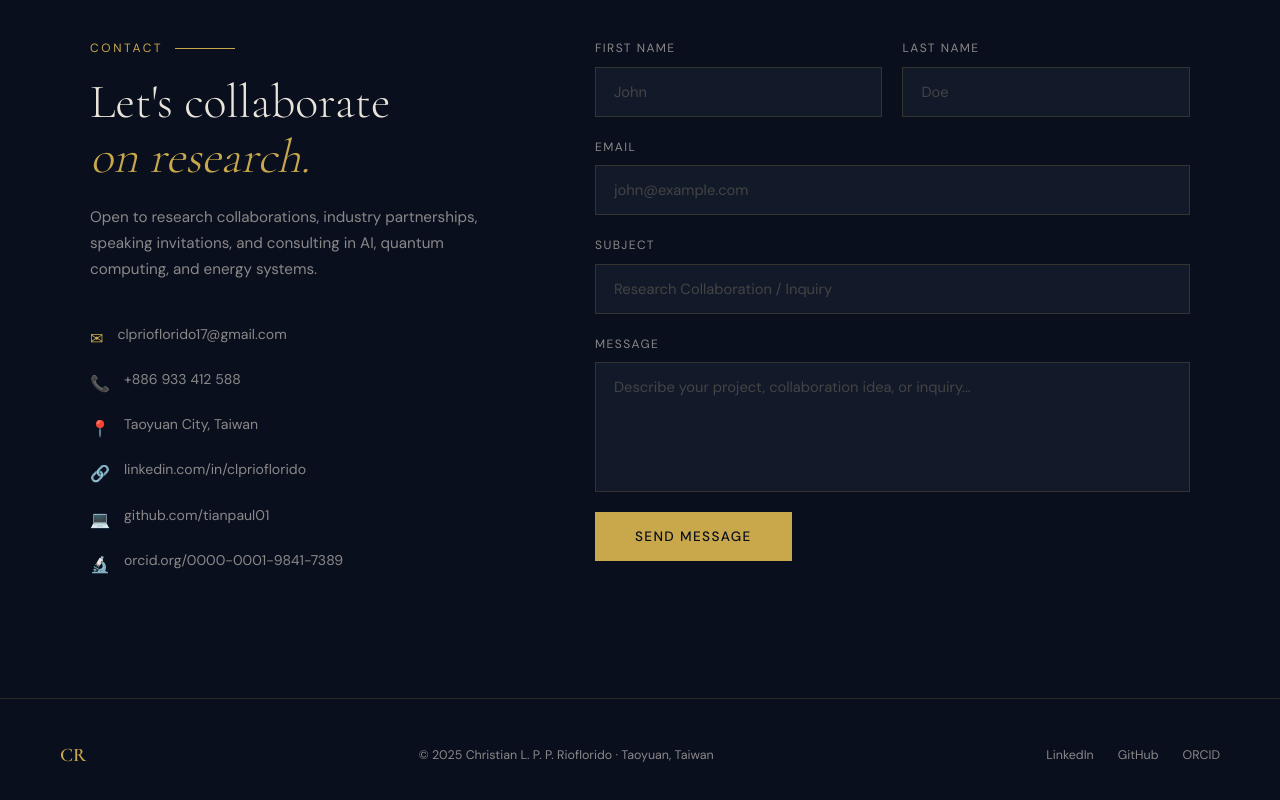
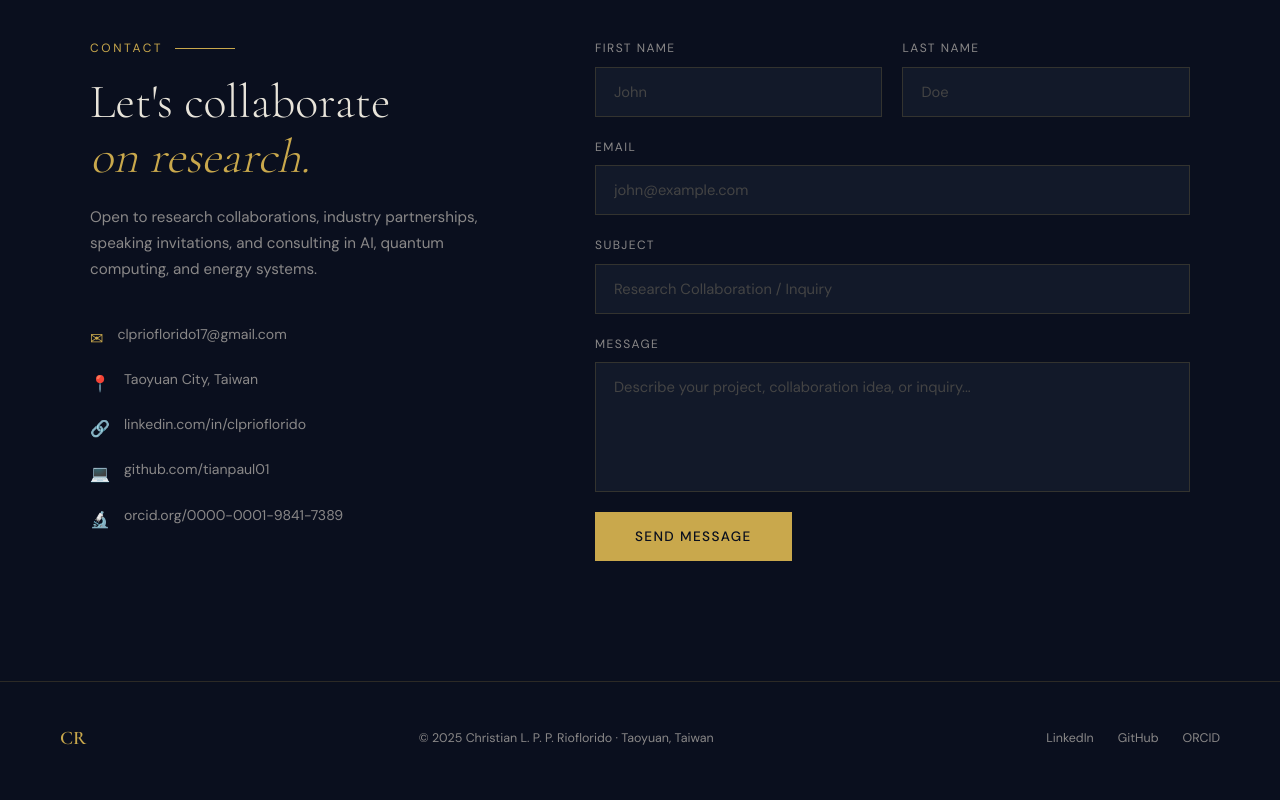
Before and after one commit to tianpaul01/tianpaul01.github.io, a plain HTML site: page index.html in a window 1280 px wide. Shown: the part 6390-7190 px from the top of the page. Drawn offline with nearby package versions, Linux system fonts and the light colour scheme.

Commit message:
Update index.html

```diff
--- a/index.html
+++ b/index.html
@@ -541,7 +541,6 @@
           <p>Open to research collaborations, industry partnerships, speaking invitations, and consulting in AI, quantum computing, and energy systems.</p>
           <div class="contact-detail">
             <div class="contact-line"><span>✉</span><a href="mailto:clprioflorido17@gmail.com">clprioflorido17@gmail.com</a></div>
-            <div class="contact-line"><span>📞</span><span>+886 933 412 588</span></div>
             <div class="contact-line"><span>📍</span><span>Taoyuan City, Taiwan</span></div>
             <div class="contact-line"><span>🔗</span><a href="https://linkedin.com/in/clprioflorido" target="_blank">linkedin.com/in/clprioflorido</a></div>
             <div class="contact-line"><span>💻</span><a href="https://github.com/tianpaul01" target="_blank">github.com/tianpaul01</a></div>
```
